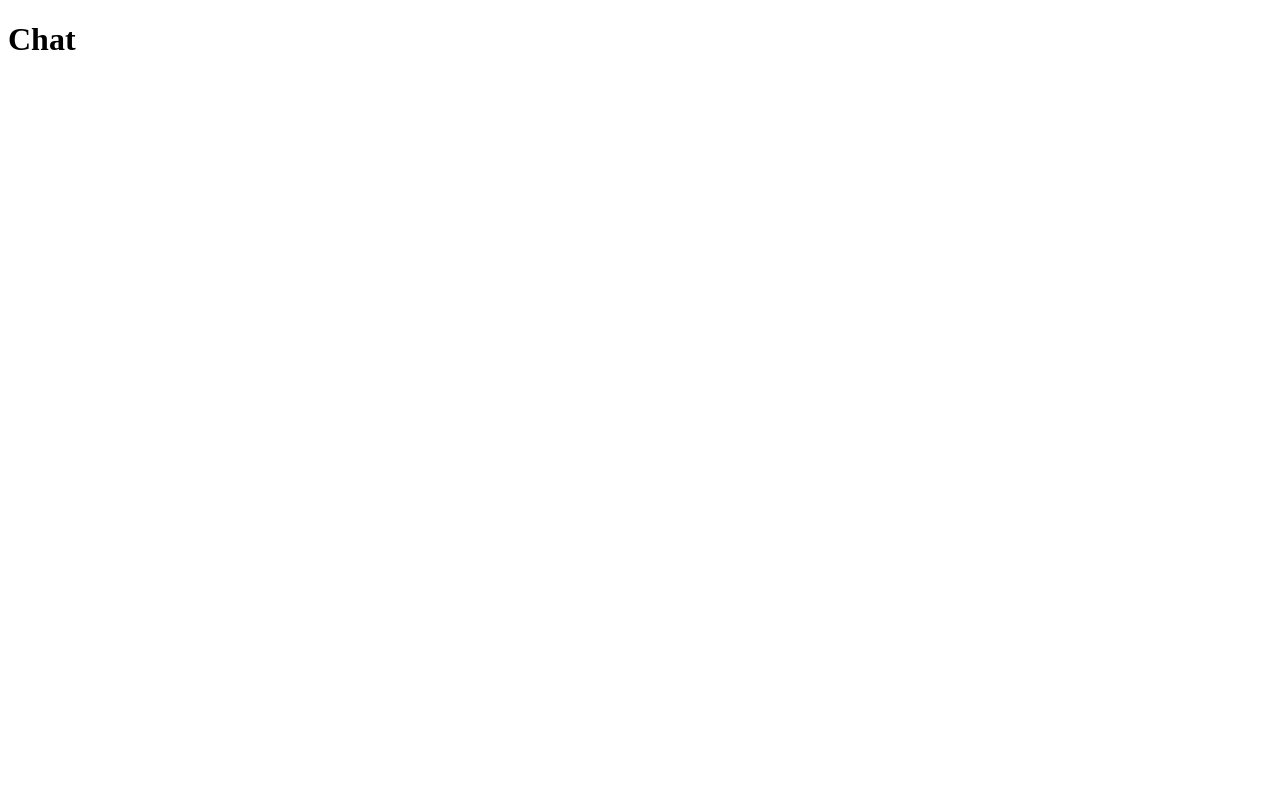
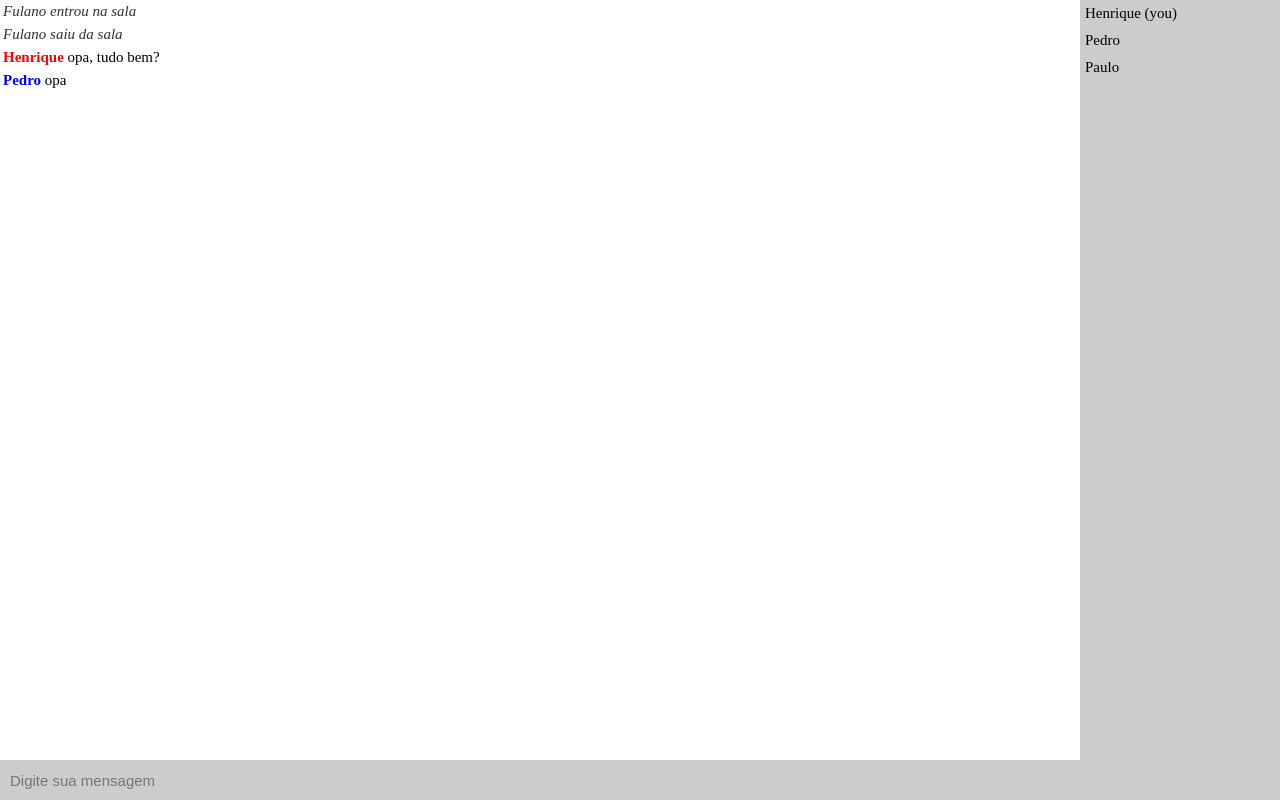
Before and after one commit to HenriqueACF/chat-socket-node, a website: page public/index.html in a window 1280 px wide. Drawn offline with Linux system fonts and the light colour scheme.

Commit message:
feat: created a simple chat interface

```diff
--- a/public/index.html
+++ b/public/index.html
@@ -6,6 +6,30 @@
         <link rel="stylesheet" href="style.css" />
     </head>
     <body>
-        <h1>Chat</h1>
+        <div class="page" id="loginPage">
+            <h1>Insira seu nome</h1>
+            <input type="text" id="loginNameInput"/>
+        </div>
+
+        <div class="page" id="chatPage">
+            <div class="chatArea">
+                <ul class="chatList">
+                    <li class="m-status">Fulano entrou na sala</li>
+                    <li class="m-status">Fulano saiu da sala</li>
+                    <li class="m-txt"><span class="me">Henrique</span> opa, tudo bem?</li>
+                    <li class="m-txt"><span>Pedro</span> opa</li>
+                </ul>
+
+                <ul class="userList">
+                    <li>Henrique (you)</li>
+                    <li>Pedro</li>
+                    <li>Paulo</li>
+                </ul>
+            </div>
+
+            <div class="chatInput">
+                <input type="text" id="chatTextInput" placeholder="Digite sua mensagem"/>
+            </div>
+        </div>
     </body>
 </html>
--- a/public/style.css
+++ b/public/style.css
@@ -0,0 +1,98 @@
+body{
+    margin: 0;
+}
+
+ul, li{
+    margin: 0;
+    padding: 0;
+    list-style: none;
+}
+
+.page{
+    height: 100vh;
+    justify-content: center;
+    align-items: center;
+    flex-direction: column;
+}
+
+#loginPage{
+    display: none;
+    background-color: #fff;
+}
+
+#loginNameInput{
+    border: 2px solid #000;
+    background-color: #ccc;
+    font-size: 18px;
+    padding: 10px;
+    border-radius: 5px;
+    outline: 0;
+    width: 100%;
+    max-width: 400px;
+}
+
+#chatPage{
+    display: flex;
+}
+
+.chatArea{
+    flex: 1;
+    width: 100%;
+    display: flex;
+
+    background-color: #cccccc;
+}
+
+.chatList{
+    flex: 1;
+    background-color: #fff;
+}
+
+.chatList li{
+    padding: 3px;
+    font-size: 15px;
+    overflow-y: scroll;
+    max-height: calc(100vh - 40px)
+}
+
+.chatList li.m-status{
+    color: #333;
+    font-style: italic;
+}
+
+.chatList li.m-txt span{
+    font-weight: bold;
+    color: #0000ff;
+}
+
+.chatList li.m-txt span.me{
+    font-weight: bold;
+    color: #ff0000;
+}
+
+.userList{
+    width: 200px;
+    background-color: #cccccc;
+    overflow-y: scroll;
+    max-height: calc(100vh - 40px);
+}
+
+.userList li{
+    padding: 5px;
+    font-size: 15px;
+}
+
+.chatInput{
+    width: 100%;
+    display: flex;
+}
+
+#chatTextInput{
+    flex: 1;
+    height: 40px;
+    padding: 0 10px;
+    font-size: 15px;
+    background-color: #ccc;
+    outline: 0;
+    border: 0;
+}
--- a/server.js
+++ b/server.js
@@ -6,5 +6,6 @@ const app = express();
 const server = http.createServer(app)
 
 server.listen(3000)
+console.log('API RODANDO NA PORTA 3000')
 
 app.use(express.static(path.join(__dirname, 'public')))
```
